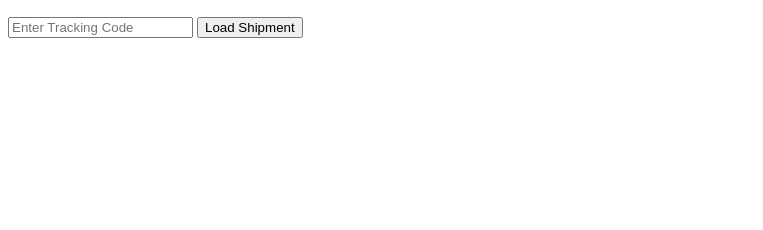
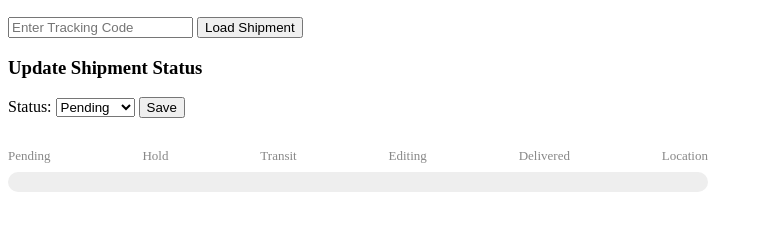
Before and after one commit to nazzyrichie13/trustport-express, a website: page trustport-express-backend/public/admin-edit-shipments.html in a window 1280 px wide. Shown: the part 50-280 px from the top of the page, without its empty margins (0-763 px from the left). Drawn offline with Linux system fonts and the light colour scheme.

Commit message:
modify all change

```diff
--- a/trustport-express-backend/public/admin-edit-shipments.html
+++ b/trustport-express-backend/public/admin-edit-shipments.html
@@ -3,6 +3,40 @@
 <head>
   <meta charset="UTF-8" />
   <title>Edit Shipment</title>
+  <style>
+  .shipment-status-wrapper {
+  max-width: 700px;
+  margin-top: 20px;
+}
+
+.shipment-steps {
+  display: flex;
+  justify-content: space-between;
+  font-size: 13px;
+  color: #888;
+  margin-bottom: 8px;
+}
+
+.step.active {
+  font-weight: bold;
+  color: #000;
+}
+
+.shipment-progress-container {
+  height: 20px;
+  background-color: #eee;
+  border-radius: 10px;
+  overflow: hidden;
+}
+
+.shipment-progress-bar {
+  height: 100%;
+  width: 0%;
+  background-color: lightgreen;
+  border-radius: 10px;
+  transition: width 0.5s ease, background-color 0.5s ease;
+}
+</style>
 </head>
 <body>
   <h2>Edit Shipment</h2>
@@ -27,7 +61,85 @@
 
     <div id="message"></div>
   </form>
+  <body>
+  <!-- Your existing shipment editing form -->
+
+
+
+  <h3>Update Shipment Status</h3>
+<form action="/admin/update-shipment" method="POST">
+  <input type="hidden" name="trackingCode" value="ABC123" />
+
+  <label>Status:</label>
+  <select name="status" onchange="updateShipmentProgress(this.value)">
+    <option value="pending">Pending</option>
+    <option value="hold">Hold</option>
+    <option value="transit">Transit</option>
+    <option value="editing">Editing</option>
+    <option value="delivered">Delivered</option>
+    <option value="location">Location</option>
+  </select>
+
+  <button type="submit">Save</button>
+</form>
+
+
+<!-- Progress Bar UI -->
+<div class="shipment-status-wrapper" style="margin-top: 30px">
+  <div class="shipment-steps">
+    <div class="step" id="step-pending">Pending</div>
+    <div class="step" id="step-hold">Hold</div>
+    <div class="step" id="step-transit">Transit</div>
+    <div class="step" id="step-editing">Editing</div>
+    <div class="step" id="step-delivered">Delivered</div>
+    <div class="step" id="step-location">Location</div>
+  </div>
+  <div class="shipment-progress-container">
+    <div class="shipment-progress-bar" id="progressBar"></div>
+  </div>
+</div>
+
+</body>
+
 
   <script src="js/edit-shipment.js"></script>
+
+ <script>
+  function updateShipmentProgress(status) {
+    const progressBar = document.getElementById('progressBar');
+    const steps = {
+      pending:   { width: '10%', color: '#90ee90' },
+      hold:      { width: '25%', color: '#f39c12' },
+      transit:   { width: '45%', color: '#f1c40f' },
+      editing:   { width: '65%', color: '#e67e22' },
+      delivered: { width: '85%', color: '#2ecc71' },
+      location:  { width: '100%', color: '#006400' }
+    };
+
+    // Remove active from all steps
+    document.querySelectorAll('.step').forEach(step => step.classList.remove('active'));
+
+    const key = status.toLowerCase();
+    if (steps[key]) {
+      progressBar.style.width = steps[key].width;
+      progressBar.style.backgroundColor = steps[key].color;
+
+      const stepElement = document.getElementById(`step-${key}`);
+      if (stepElement) stepElement.classList.add('active');
+    } else {
+      progressBar.style.width = '0%';
+      progressBar.style.backgroundColor = '#ccc';
+    }
+  }
+
+  // Optional: Load the current status when the page loads (if it's already set)
+  window.addEventListener('DOMContentLoaded', () => {
+    const status = document.getElementById('statusSelect')?.value;
+    if (status) updateShipmentProgress(status);
+  });
+</script>
+
+
+
 </body>
 </html>
```
Also changed, not shown: trustport-express-backend/app.js (+19 -0 lines), trustport-express-backend/public/tracking.html (+65 -0 lines).
